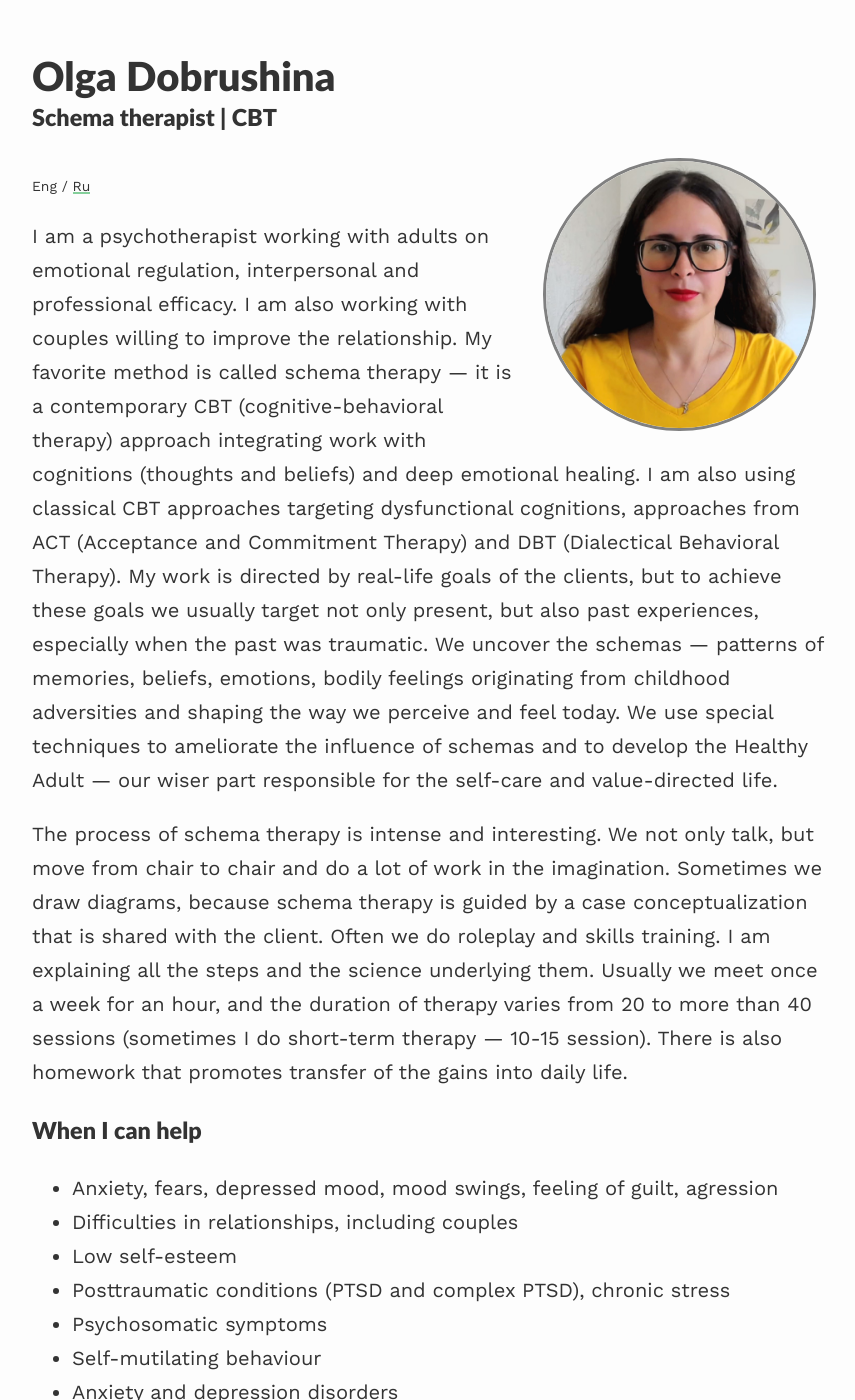
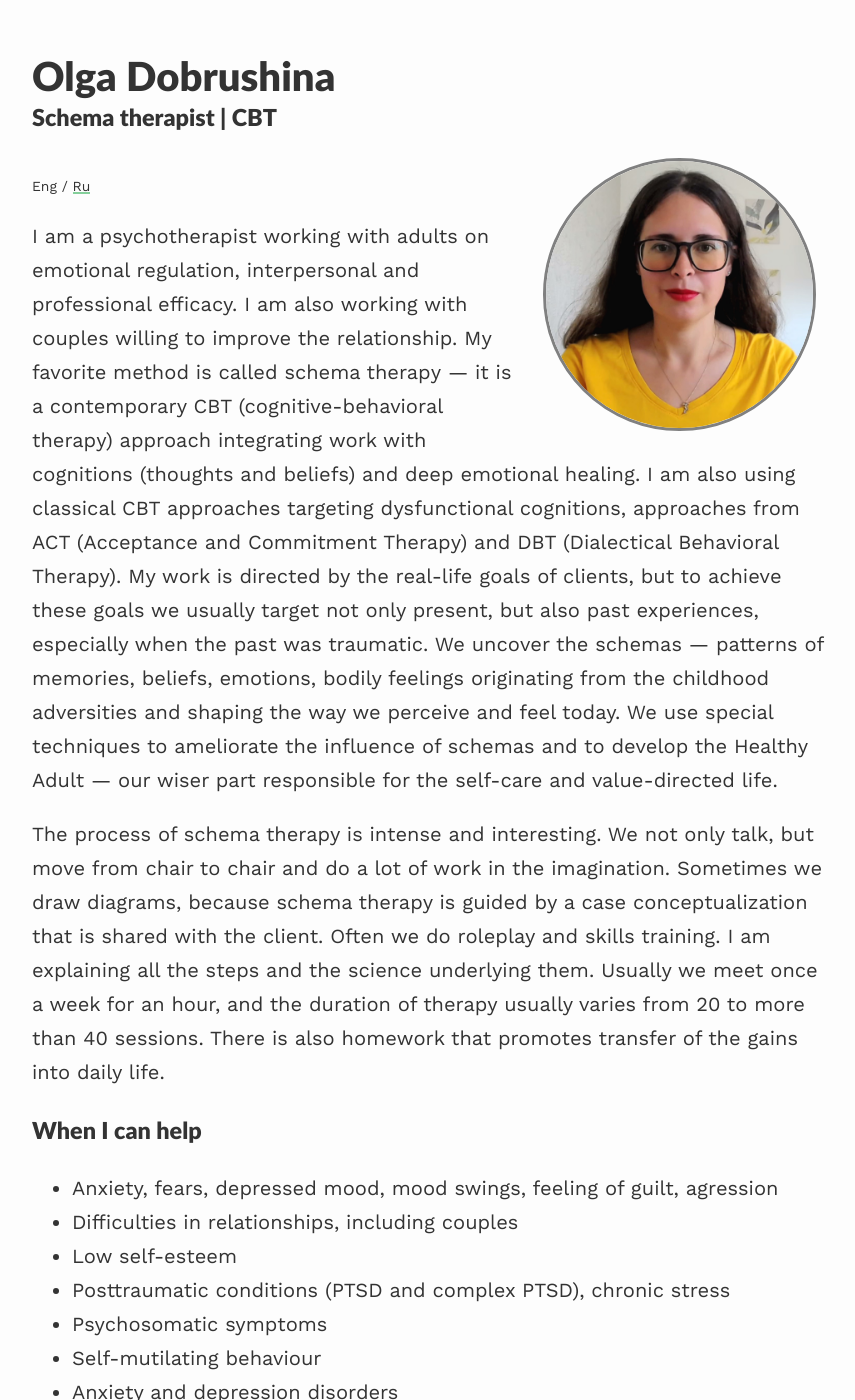
Before and after one commit to dobrushina/dobrushina.github.io, a Jekyll site: the page built from index.md, in a window 1280 px wide and 1400 px high. Shown: the whole window, without its empty margins (208-1063 px from the left). Built offline with Jekyll 4.4.1, drawn with Linux system fonts in a browser that asks for light colours; nearby versions of some CDN libraries.

Commit message:
Update index.md

```diff
--- a/index.md
+++ b/index.md
@@ -10,9 +10,9 @@ published: true
 <sub><sub>Eng / [Ru](Russian.md)</sub></sub>
 
 
-I am a psychotherapist working with adults on emotional regulation, interpersonal and professional efficacy. I am also working with couples willing to improve the relationship. My favorite method is called schema therapy&nbsp;— it is a contemporary CBT (cognitive-behavioral therapy) approach integrating work with cognitions (thoughts and beliefs) and deep emotional healing. I am also using classical CBT approaches targeting dysfunctional cognitions, approaches from ACT (Acceptance and Commitment Therapy) and DBT (Dialectical Behavioral Therapy). My work is directed by real-life goals of the clients, but to achieve these goals we usually target not only present, but also past experiences, especially when the past was traumatic. We uncover the schemas&nbsp;— patterns of memories, beliefs, emotions, bodily feelings originating from childhood adversities and shaping the way we perceive and feel today. We use special techniques to ameliorate the influence of schemas and to develop the Healthy Adult&nbsp;— our wiser part responsible for the self-care and value-directed life.
+I am a psychotherapist working with adults on emotional regulation, interpersonal and professional efficacy. I am also working with couples willing to improve the relationship. My favorite method is called schema therapy&nbsp;— it is a contemporary CBT (cognitive-behavioral therapy) approach integrating work with cognitions (thoughts and beliefs) and deep emotional healing. I am also using classical CBT approaches targeting dysfunctional cognitions, approaches from ACT (Acceptance and Commitment Therapy) and DBT (Dialectical Behavioral Therapy). My work is directed by the real-life goals of clients, but to achieve these goals we usually target not only present, but also past experiences, especially when the past was traumatic. We uncover the schemas&nbsp;— patterns of memories, beliefs, emotions, bodily feelings originating from the childhood adversities and shaping the way we perceive and feel today. We use special techniques to ameliorate the influence of schemas and to develop the Healthy Adult&nbsp;— our wiser part responsible for the self-care and value-directed life.
 
-The process of schema therapy is intense and interesting. We not only talk, but move from chair to chair and do a lot of work in the imagination. Sometimes we draw diagrams, because schema therapy is guided by a case conceptualization that is shared with the client. Often we do roleplay and skills training. I am explaining all the steps and the science underlying them.  Usually we meet once a week for an hour, and the duration of therapy varies from 20 to more than 40 sessions (sometimes I do short-term therapy&nbsp;— 10-15 session). There is also homework that promotes transfer of the gains into daily life.
+The process of schema therapy is intense and interesting. We not only talk, but move from chair to chair and do a lot of work in the imagination. Sometimes we draw diagrams, because schema therapy is guided by a case conceptualization that is shared with the client. Often we do roleplay and skills training. I am explaining all the steps and the science underlying them.  Usually we meet once a week for an hour, and the duration of therapy usually varies from 20 to more than 40 sessions. There is also homework that promotes transfer of the gains into daily life.
 
 
 ### When I can help
```
